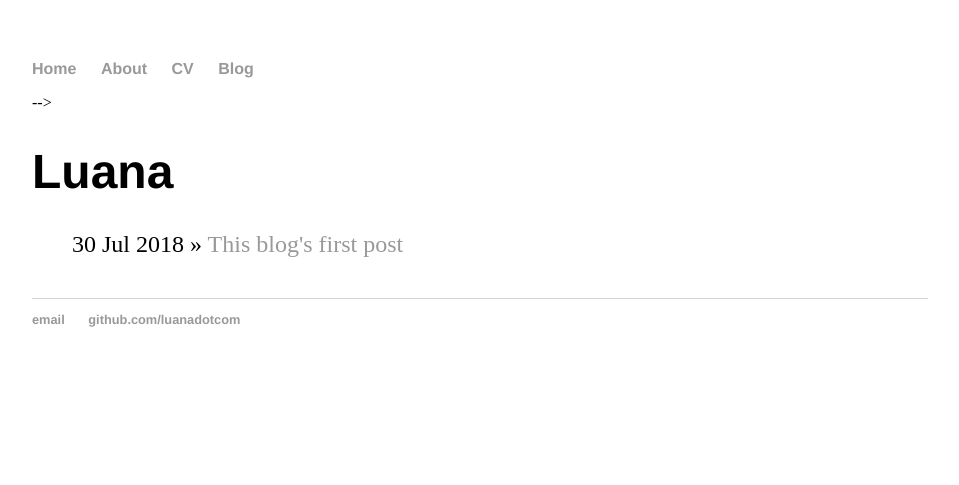
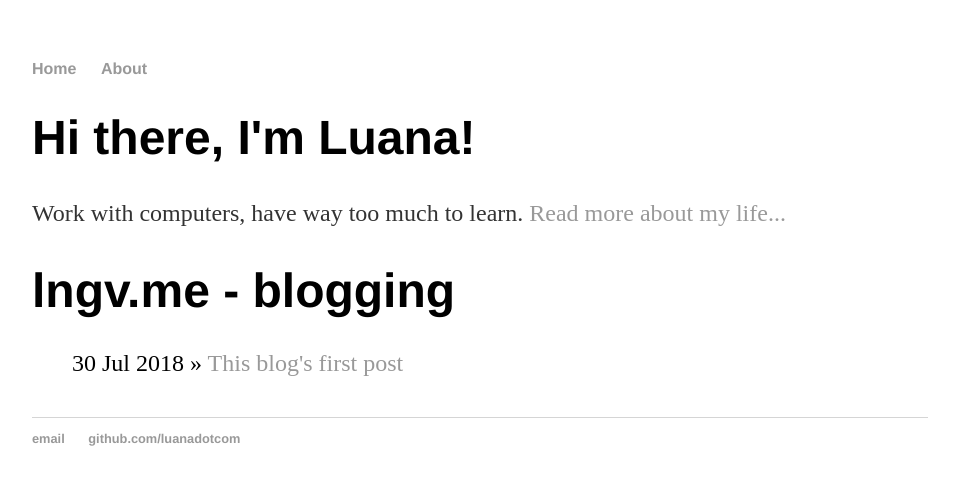
Before and after one commit to luanadotcom/luanadotcom.github.io, a Jekyll site: the page built from index.html, in a window 1280 px wide. Shown: the top 485 px of the page, without its empty margins (160-1119 px from the left). Built offline with Jekyll 4.4.1, drawn with Linux system fonts in a browser that asks for light colours.

Commit message:
Change layout

```diff
--- a/_layouts/default.html
+++ b/_layouts/default.html
@@ -10,8 +10,6 @@
 	    		<ul>
 	        		<li><a href="/">Home</a></li>
 		        	<li><a href="/about">About</a></li>
-	        		<li><a href="/cv">CV</a></li>
-	        		<li><a href="/blog">Blog</a></li>
 	    		</ul>
 			</nav>
 			<div class="container">
--- a/index.html
+++ b/index.html
@@ -1,11 +1,11 @@
 ---
 layout: default
-title: Luana
+title: lngv.me - blogging
 ---
-<!-- <div class="blurb">
+<div class="blurb">
   <h1>Hi there, I'm Luana!</h1>
   <p>Work with computers, have way too much to learn. <a href="/about">Read more about my life...</a></p>
-</div><!-- /.blurb --> -->
+</div><!-- /.blurb -->
 
 <h1>{{ page.title }}</h1>
 <ul class="posts">
```
Also changed, not shown: blog/index.html (deleted, +0 -12 lines), cv/index.html (deleted).
